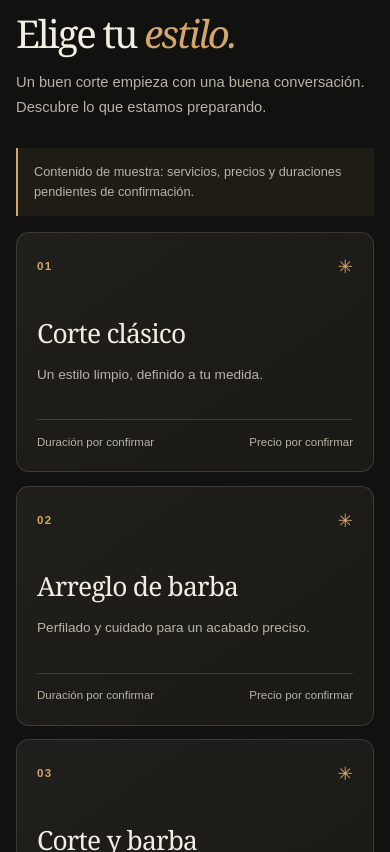
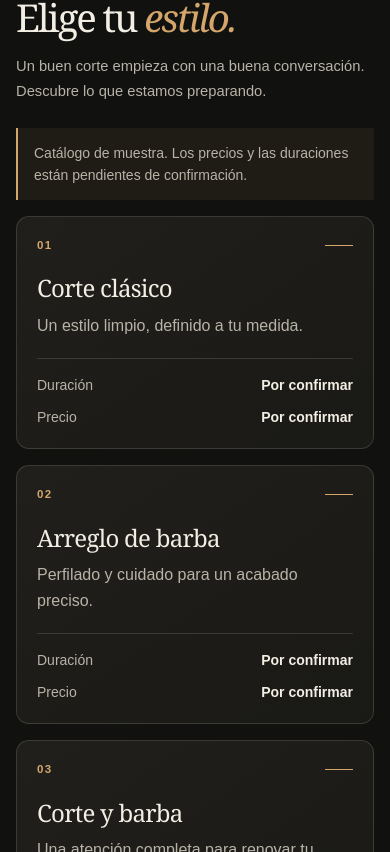
Before and after one commit to nolHerS/mekina-frontend, an Angular app: page / in a window 390 px wide. Shown: the part 1252-2104 px from the top of the page. Built offline with nearby package versions, Linux system fonts and the light colour scheme.

Commit message:
feat: improve mobile services catalog

```diff
--- a/src/app/features/home/services-section.html
+++ b/src/app/features/home/services-section.html
@@ -15,7 +15,7 @@
   </div>
 
   <p class="sample-note">
-    Contenido de muestra: servicios, precios y duraciones pendientes de confirmación.
+    Catálogo de muestra. Los precios y las duraciones están pendientes de confirmación.
   </p>
 
   <div class="service-grid">
@@ -23,16 +23,22 @@
       <article class="service-card">
         <div class="service-card__top">
           <span class="service-card__number">{{ service.number }}</span>
-          <span class="service-card__mark" aria-hidden="true">✳</span>
+          <span class="service-card__accent" aria-hidden="true"></span>
         </div>
         <div class="service-card__details">
           <h3>{{ service.name }}</h3>
           <p>{{ service.description }}</p>
         </div>
-        <div class="service-card__meta">
-          <span>{{ service.duration }}</span>
-          <span>Precio por confirmar</span>
-        </div>
+        <dl class="service-card__meta">
+          <div>
+            <dt>Duración</dt>
+            <dd>{{ service.duration }}</dd>
+          </div>
+          <div>
+            <dt>Precio</dt>
+            <dd>{{ service.price }}</dd>
+          </div>
+        </dl>
       </article>
     }
   </div>
--- a/src/app/features/home/services-section.scss
+++ b/src/app/features/home/services-section.scss
@@ -3,34 +3,34 @@
 }
 
 .services {
-  padding-block: 4.5rem;
+  padding-block: 3.5rem;
 }
 
 .sample-note {
-  margin: 1.75rem 0 1rem;
+  margin: 1.5rem 0 1rem;
   padding: 0.85rem 1rem;
   border-left: 2px solid var(--color-bronze);
   background: rgb(212 166 108 / 7%);
   color: var(--color-muted);
-  font-size: 0.8rem;
+  font-size: 0.875rem;
   line-height: 1.6;
 }
 
 .service-grid {
   display: grid;
   grid-template-columns: minmax(0, 1fr);
-  gap: 0.85rem;
+  gap: 1rem;
 }
 
 .service-card {
   display: flex;
-  min-height: 15rem;
   flex-direction: column;
+  min-width: 0;
   padding: 1.25rem;
   border: 1px solid var(--color-border);
   border-radius: var(--radius-medium);
   background: linear-gradient(145deg, var(--color-surface-raised), var(--color-surface));
-  transition: border-color 160ms ease;
+  transition: border-color 160ms ease, background-color 160ms ease;
 }
 
 .service-card:hover {
@@ -50,45 +50,68 @@
   letter-spacing: 0.12em;
 }
 
-.service-card__mark {
-  color: var(--color-bronze);
-  font-size: 1.15rem;
+.service-card__accent {
+  width: 1.75rem;
+  height: 1px;
+  background: var(--color-bronze);
 }
 
 .service-card__details {
-  margin-block: auto;
-  padding-block: 1.5rem;
+  padding-block: 1.25rem;
 }
 
 .service-card h3 {
   margin: 0;
   font-family: var(--font-display);
-  font-size: 1.65rem;
+  font-size: clamp(1.5rem, 6vw, 1.75rem);
   font-weight: 400;
   letter-spacing: -0.03em;
+  line-height: 1.2;
 }
 
 .service-card__details p {
-  margin: 0.65rem 0 0;
+  max-width: 34rem;
+  margin: 0.6rem 0 0;
   color: var(--color-muted);
-  font-size: 0.85rem;
-  line-height: 1.65;
+  font-size: 1rem;
+  line-height: 1.6;
 }
 
 .service-card__meta {
+  display: grid;
+  gap: 0.7rem;
+  margin: 0;
+  padding-top: 1rem;
+  border-top: 1px solid var(--color-border);
+}
+
+.service-card__meta > div {
   display: flex;
-  flex-wrap: wrap;
+  align-items: baseline;
   justify-content: space-between;
-  gap: 0.45rem;
-  padding-top: 0.85rem;
-  border-top: 1px solid var(--color-border);
+  gap: 1rem;
+}
+
+.service-card__meta dt,
+.service-card__meta dd {
+  margin: 0;
+  font-size: 0.875rem;
+  line-height: 1.5;
+}
+
+.service-card__meta dt {
   color: var(--color-muted);
-  font-size: 0.72rem;
+}
+
+.service-card__meta dd {
+  color: var(--color-cream);
+  font-weight: 600;
+  text-align: right;
 }
 
 @media (min-width: 40rem) {
   .services {
-    padding-block: 5.5rem;
+    padding-block: 4.5rem;
   }
 
   .service-grid {
@@ -103,7 +126,6 @@
   }
 
   .service-card {
-    min-height: 17rem;
     padding: 1.5rem;
   }
 }
--- a/src/app/features/home/services-section.ts
+++ b/src/app/features/home/services-section.ts
@@ -12,19 +12,22 @@ export class ServicesSection {
       number: '01',
       name: 'Corte clásico',
       description: 'Un estilo limpio, definido a tu medida.',
-      duration: 'Duración por confirmar',
+      duration: 'Por confirmar',
+      price: 'Por confirmar',
     },
     {
       number: '02',
       name: 'Arreglo de barba',
       description: 'Perfilado y cuidado para un acabado preciso.',
-      duration: 'Duración por confirmar',
+      duration: 'Por confirmar',
+      price: 'Por confirmar',
     },
     {
       number: '03',
       name: 'Corte y barba',
       description: 'Una atención completa para renovar tu estilo.',
-      duration: 'Duración por confirmar',
+      duration: 'Por confirmar',
+      price: 'Por confirmar',
     },
   ];
 }
```
Also changed, not shown: 1 other file (tests, documents, lock files or other folders).
